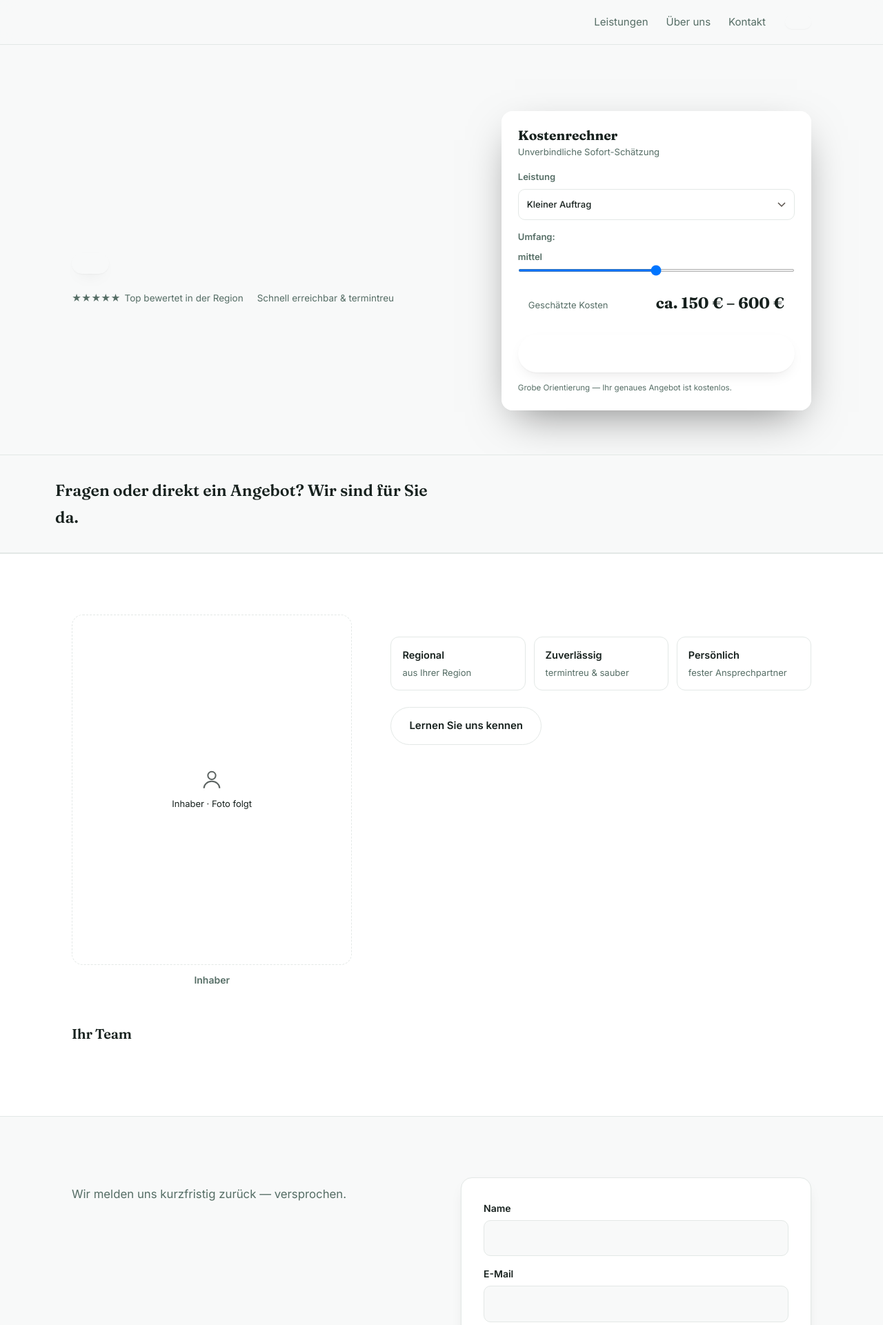
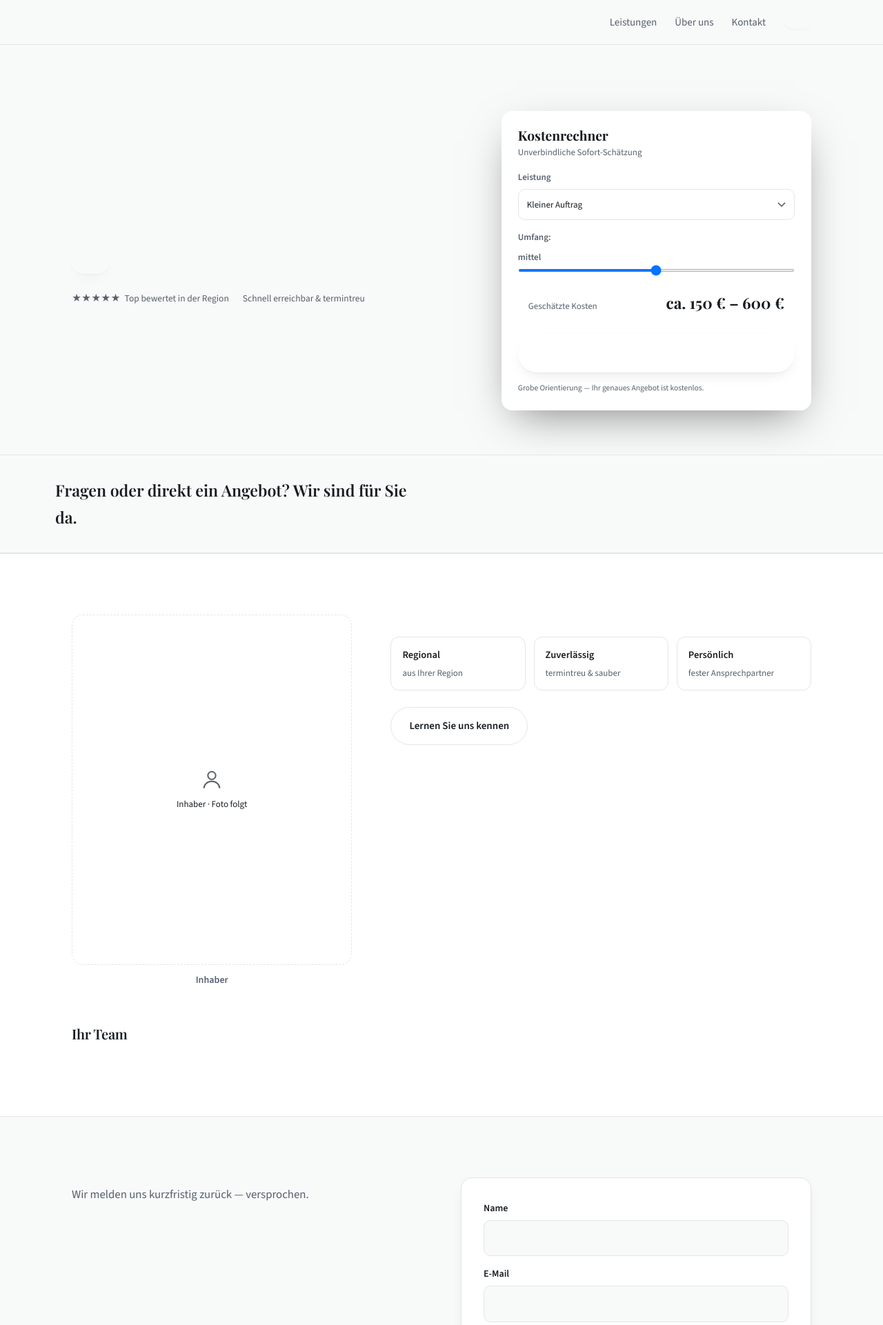
Before and after one commit to BastianScherzinger/web-rechtsanwalt-joerg-w-koch-rechtsanwalt, a Django app: template templates/index.html in a window 1280 px wide. Shown: the top 1921 px of the page at 69% size. Run offline with Django 5.2, Linux system fonts and the light colour scheme; the template is opened without the code that fills it, so the values that code supplies are empty.

Commit message:
Makeover (lokal): Templates, Farben & Bilder (lokal, 0 Tokens)

```diff
--- a/static/css/tokens.css
+++ b/static/css/tokens.css
@@ -1,16 +1,16 @@
 /* tokens.css — LOKALE taste-Stufe (design_tokens.py), 0 Claude-Tokens.
    Lädt NACH style.css und überschreibt Palette + Fonts markengerecht. */
-@import url('https://fonts.googleapis.com/css2?family=Fraunces:opsz,wght@9..144,500;9..144,600;9..144,700&family=Inter:wght@400;500;600&display=swap');
+@import url('https://fonts.googleapis.com/css2?family=Playfair+Display:wght@500;600;700&family=Source+Sans+3:wght@400;500;600&display=swap');
 :root{
-  --accent:#1f6f54;
-  --accent-dark:#124a37;
+  --accent:#007bff;
+  --accent-dark:#005dc2;
   --bg:#f8f9f9;
   --surface:#ffffff;
-  --ink:#17211e;
-  --ink-soft:#556d65;
-  --line:#e3e8e6;
+  --ink:#171c21;
+  --ink-soft:#55606d;
+  --line:#e3e5e8;
 }
-body{font-family:"Inter",system-ui,-apple-system,"Segoe UI",sans-serif}
-h1,h2,h3,.brand,.section-t,.team-t,.band-t,.hr-title,.hr-result-val{font-family:"Fraunces","Iowan Old Style",Georgia,serif}
+body{font-family:"Source Sans 3",system-ui,-apple-system,"Segoe UI",sans-serif}
+h1,h2,h3,.brand,.section-t,.team-t,.band-t,.hr-title,.hr-result-val{font-family:"Playfair Display","Iowan Old Style",Georgia,serif}
 .btn{background:var(--accent)}
 .btn:hover{background:var(--accent-dark)}
```
Also changed, not shown: content.json (+6 -1 lines).
